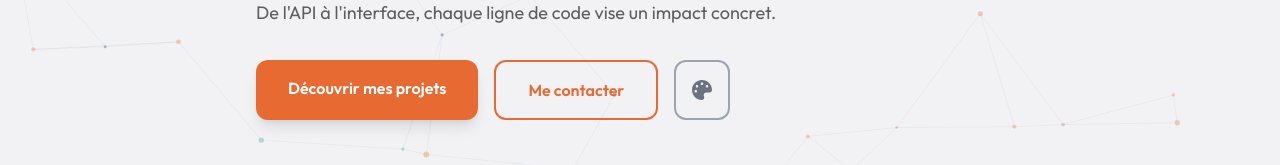
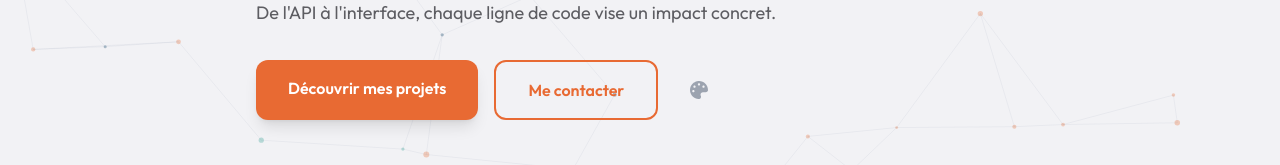
Before and after one commit to Leboueelie/portefolio, a React (Vite) app: page / in a window 1280 px wide. Shown: the part 544-709 px from the top of the page. Built offline with nearby package versions, Linux system fonts and the light colour scheme.

Commit message:
Allège le bouton de changement d'accent

```diff
--- a/src/App.tsx
+++ b/src/App.tsx
@@ -130,9 +130,9 @@ function AppContent() {
               <button
                 onClick={cycleAccent}
                 className="flex items-center gap-1 hover:text-white transition-colors"
+                title="Changer la couleur d'accent"
               >
-                <FaPalette className="text-gray-400" />
-                <span>Changer l'accent</span>
+                <FaPalette className="text-gray-400" size={14} />
               </button>
               <button
                 onClick={toggleEco}
--- a/src/components/Hero.tsx
+++ b/src/components/Hero.tsx
@@ -47,10 +47,10 @@ export default function Hero() {
             </a>
             <button
               onClick={cycleAccent}
-              className="clickable inline-block px-4 py-4 border-2 border-gray-400 text-gray-500 dark:text-gray-300 font-semibold rounded-xl hover:bg-gray-100 dark:hover:bg-gray-700 transition-all"
+              className="clickable inline-block px-4 py-4 text-gray-400 dark:text-gray-500 hover:text-accent transition-all"
               title="Changer la couleur d'accent"
             >
-              <FaPalette size={20} />
+              <FaPalette size={18} />
             </button>
           </div>
         </motion.div>
```
